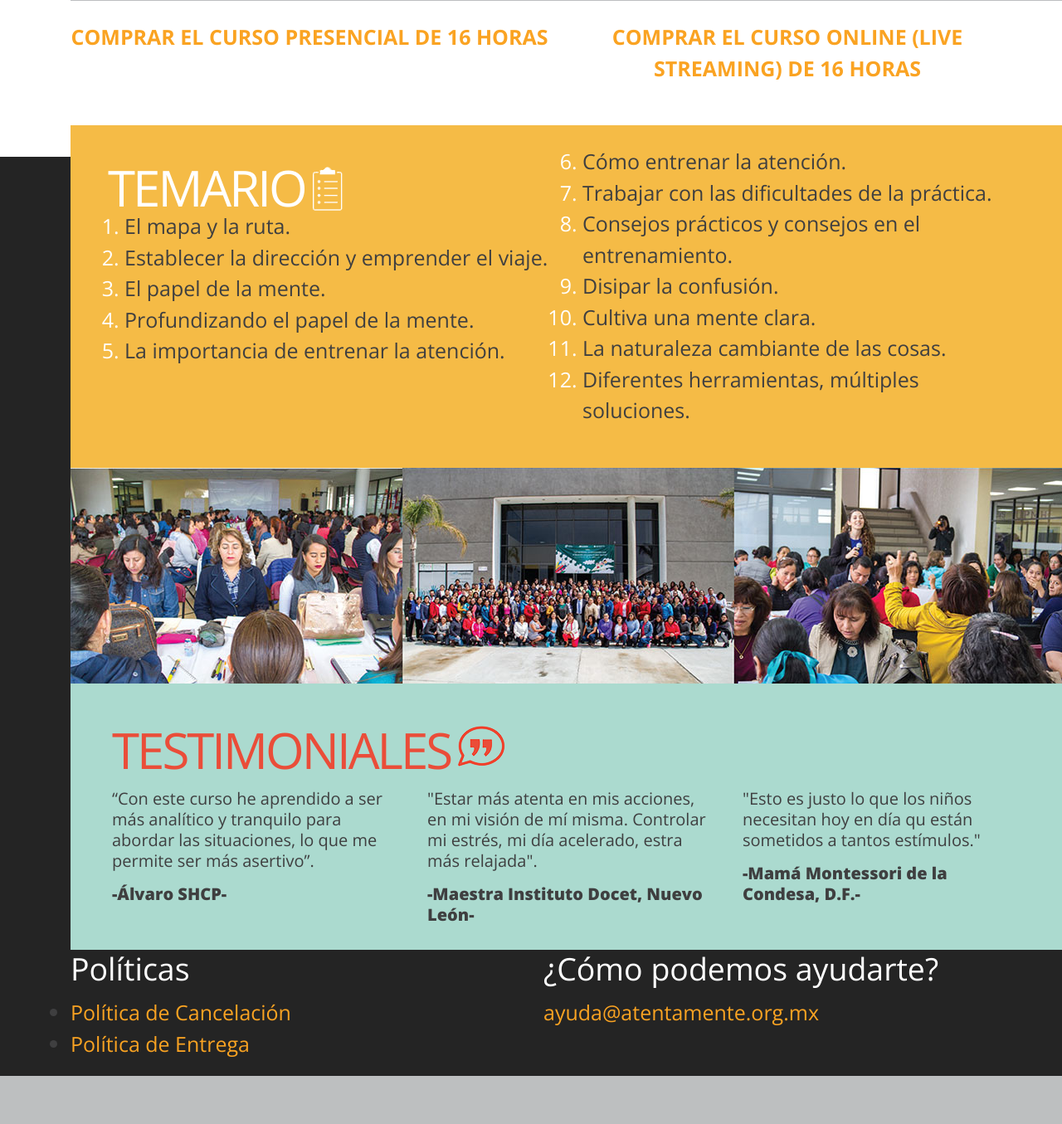
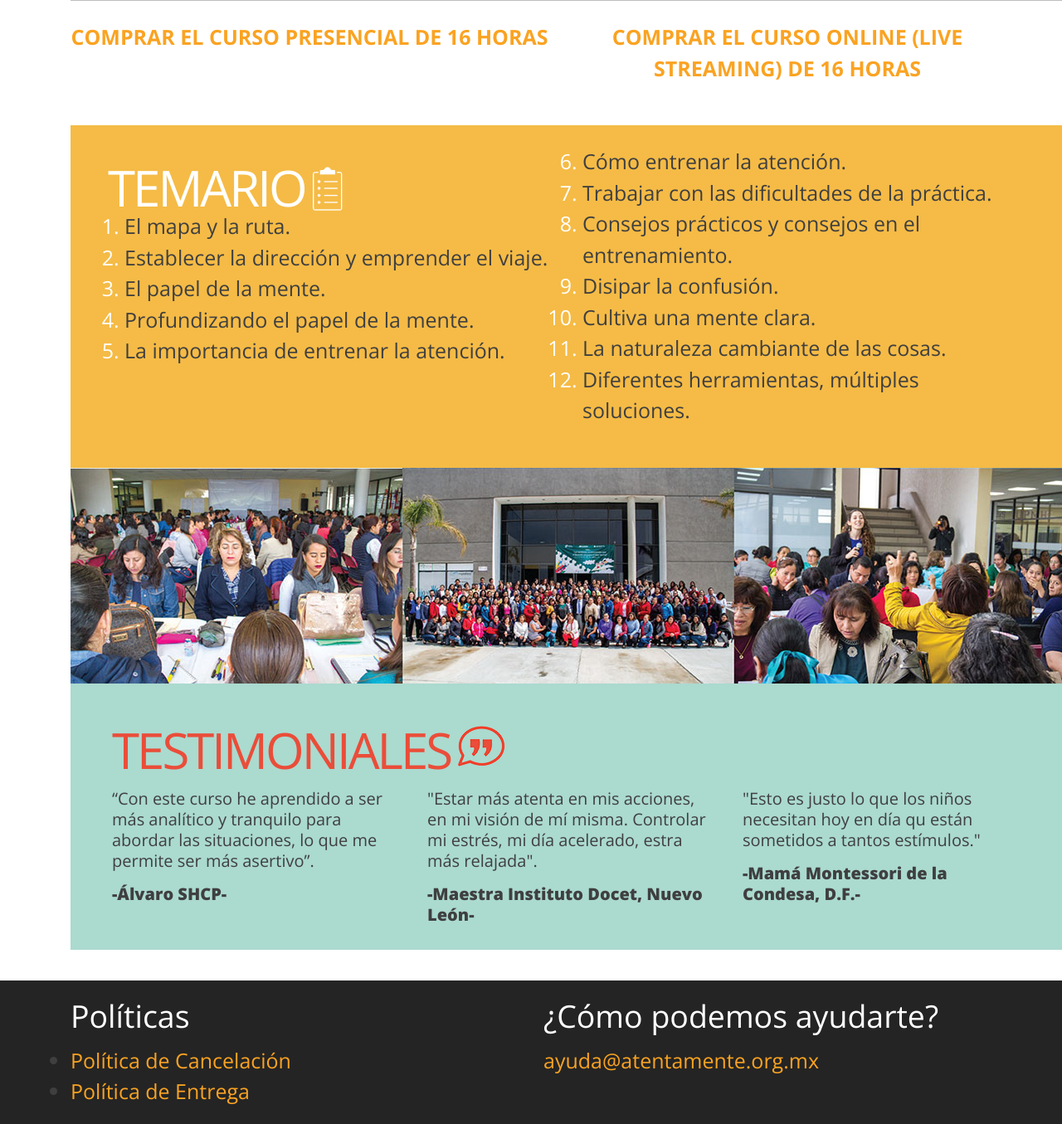
Before and after one commit to Lymon-consulting/atentamente-shop, a PHP site: page /details-landing.php in a window 1280 px wide. Shown: the part 2165-3520 px from the top of the page at 83% size. Before the commit the page ends 3462 px from the top, so only its background shows below. Run offline with PHP 8.4, Linux system fonts and the light colour scheme; a stand-in replaces the project's code that opens the database connection; some libraries are stand-ins or nearby versions.

Commit message:
clearFix agregado

```diff
--- a/details-landing.php
+++ b/details-landing.php
@@ -137,7 +137,7 @@ if(isset($_SESSION["products"])){
         </div>
 
 
-        <div class="container mx-auto">
+        <div class="container mx-auto clearFix">
 
             <!-- //////////////////  Wrapper LP campaña Google Ads  //////////// -->
             <div class="wrapper">
```
